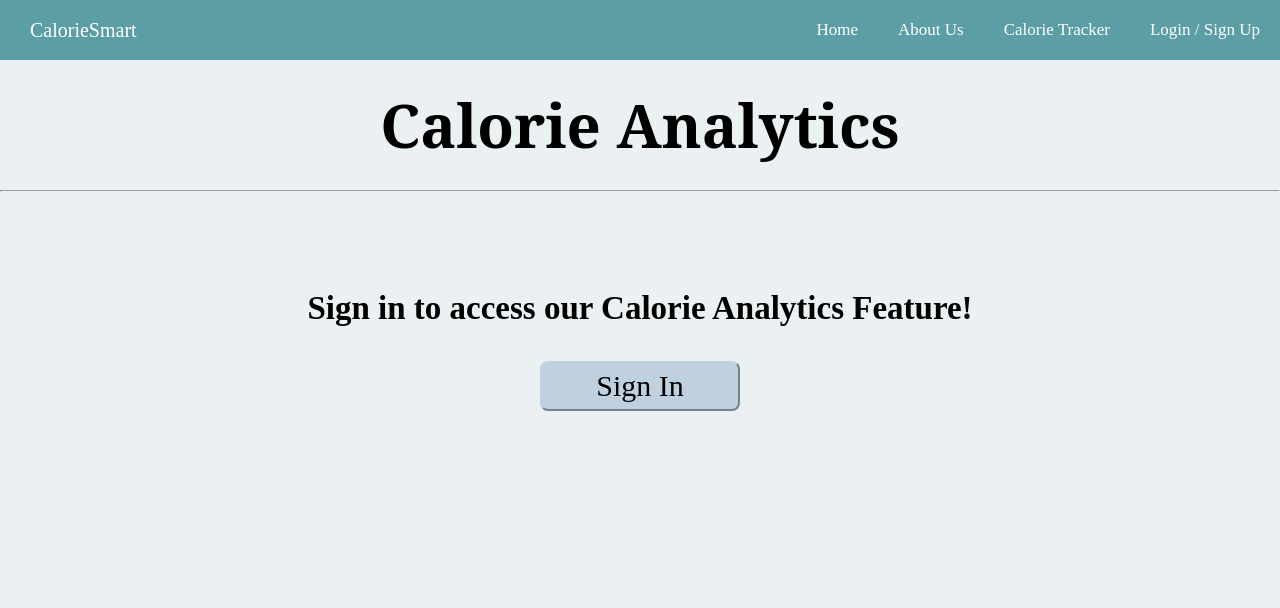
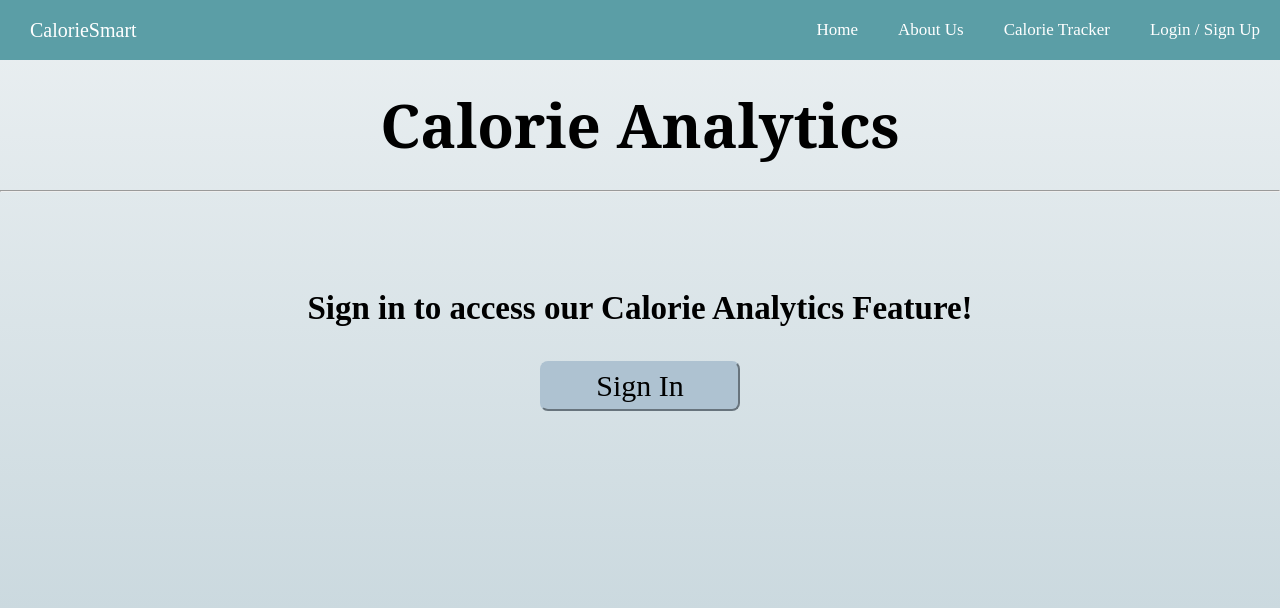
Before and after one commit to fmasood23/CS174Project, a PHP site: page /calorie_history.php in a window 1280 px wide. Shown: the top 608 px of the page. Run offline with PHP 8.4, Linux system fonts and the light colour scheme.

Commit message:
css colors

```diff
--- a/css/about.css
+++ b/css/about.css
@@ -4,7 +4,11 @@
 }
 
 body {
-    background-color: #EBF0F2;
+
+    width: 100%;
+    height: 100%;
+    background-attachment: fixed;
+    background-image: linear-gradient(#EBF0F2, #c1d2d9);
 }
 
 .headers {
--- a/css/calorie_history.css
+++ b/css/calorie_history.css
@@ -10,8 +10,8 @@
 }
 
 #date {
-    background-color: #BFD1DF;
-    border-color: #BFD1DF;
+    background-color: #aec2d1;
+    border-color: #aec2d1;
     width: 100px;
     height: 25px;
     font-size: 16px;
@@ -24,3 +24,10 @@
     background-color: #5B9EA6;
     border-color: #5B9EA6;
 }
+
+body {
+    width: 100%;
+    height: 100%;
+    background-attachment: fixed;
+    background-image: linear-gradient(#EBF0F2, #c1d2d9);
+}
--- a/css/tracker.css
+++ b/css/tracker.css
@@ -60,8 +60,8 @@ select {
 }
 
 #signInButton {
-    background-color: #BFD1DF;
-    border-color: #BFD1DF;
+    background-color: #aec2d1;
+    border-color: #aec2d1;
     width: 200px;
     height: 50px;
     font-size: 30px;
@@ -76,8 +76,8 @@ select {
 }
 
 #submitMeal {
-    background-color: #BFD1DF;
-    border-color: #BFD1DF;
+    background-color: #aec2d1;
+    border-color: #aec2d1;
     width: 100px;
     height: 25px;
     font-size: 16px;
@@ -87,8 +87,8 @@ select {
 }
 
 #submitDate {
-    background-color: #BFD1DF;
-    border-color: #BFD1DF;
+    background-color: #aec2d1;
+    border-color: #aec2d1;
     width: 80px;
     height: 25px;
     font-size: 16px;
@@ -98,8 +98,8 @@ select {
 }
 
 #customMealBtn {
-    background-color: #BFD1DF;
-    border-color: #BFD1DF;
+    background-color: #aec2d1;
+    border-color: #aec2d1;
     width: 200px;
     height: 40px;
     font-size: 20px;
@@ -110,8 +110,8 @@ select {
 }
 
 #viewDateIntakeButton {
-    background-color: #BFD1DF;
-    border-color: #BFD1DF;
+    background-color: #aec2d1;
+    border-color: #aec2d1;
     width: 250px;
     height: 40px;
     font-size: 22px;
@@ -185,5 +185,8 @@ label {
 }
 
 body {
-    background-color: #EBF0F2;
+    width: 100%;
+    height: 100%;
+    background-attachment: fixed;
+    background-image: linear-gradient(#EBF0F2, #c1d2d9);
 }
--- a/profile.php
+++ b/profile.php
@@ -30,7 +30,6 @@
                     $val .= " calories";
                     echo $val; ?>
                 </p>
-                <br />
             </div>
 
             <form method="post" action="edit_profile.php">
@@ -45,7 +44,6 @@
                 <input class="button" type="submit" name="signout" value="Sign Out" />
             </form>
         </div>
-        <br>
         <br>
 
         <?php
```
Also changed, not shown: css/home.css (+8 -5 lines), css/intake_details.css (+8 -6 lines), css/login.css (+6 -3 lines), css/profile.css (+16 -12 lines), tracker.php (+6 -6 lines).
